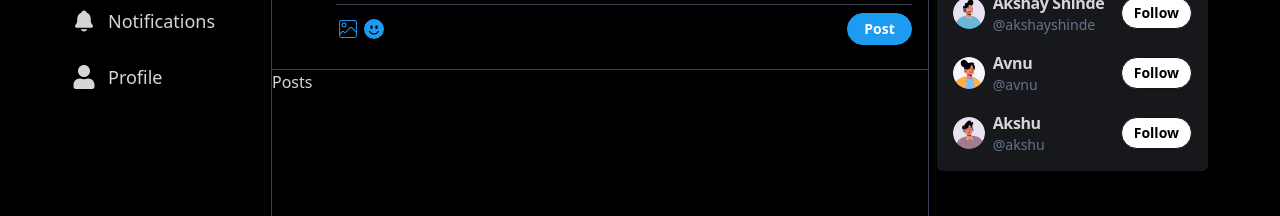
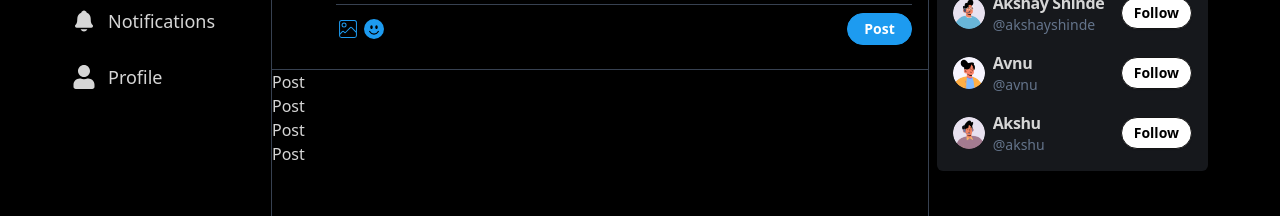
Before and after one commit to Avneet259/QuickBird, a React (Vite) app in the folder frontend/: page / in a window 1280 px wide. Shown: the part 125-341 px from the top of the page. Built offline with nearby package versions, Linux system fonts and the light colour scheme.

Commit message:
Add posts component

```diff
--- a/frontend/src/components/common/Posts.jsx
+++ b/frontend/src/components/common/Posts.jsx
@@ -1,9 +1,28 @@
-import React from 'react'
+import Post from "./Post";
+import PostSkeleton from "../skeletons/PostSkeleton";
+import { POSTS } from "../../utils/db/dummy";
 
 const Posts = () => {
-  return (
-    <div>Posts</div>
-  )
-}
+	const isLoading = false;
 
-export default Posts
+	return (
+		<>
+			{isLoading && (
+				<div className='flex flex-col justify-center'>
+					<PostSkeleton />
+					<PostSkeleton />
+					<PostSkeleton />
+				</div>
+			)}
+			{!isLoading && POSTS?.length === 0 && <p className='text-center my-4'>No posts in this tab. Switch 👻</p>}
+			{!isLoading && POSTS && (
+				<div>
+					{POSTS.map((post) => (
+						<Post key={post._id} post={post} />
+					))}
+				</div>
+			)}
+		</>
+	);
+};
+export default Posts;
```
